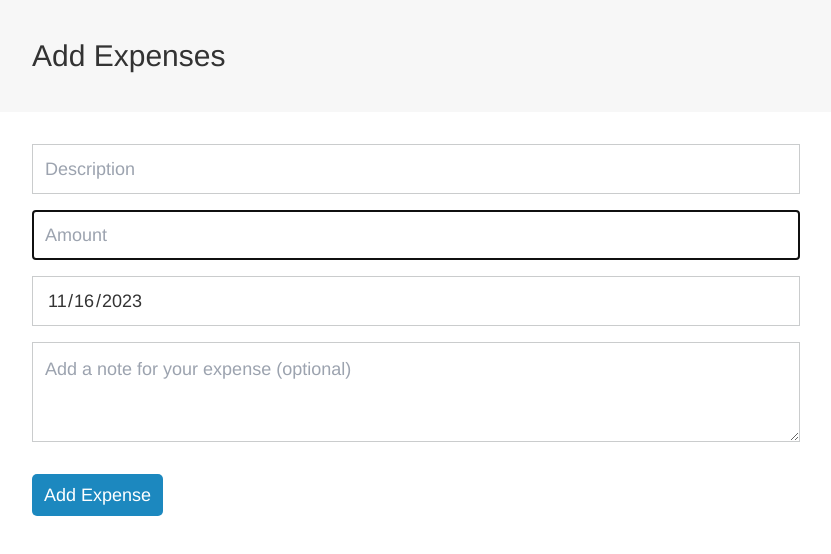
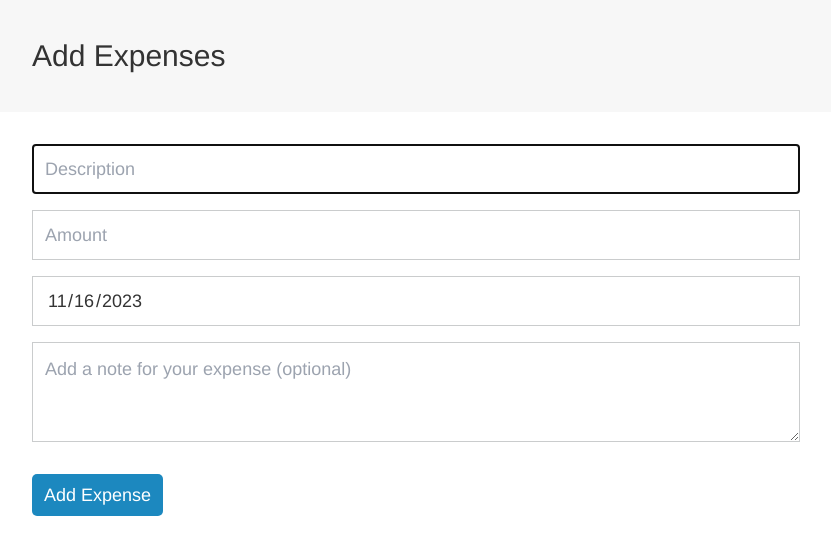
Before and after one commit to herby0sbourne/expensify_v2, a React (Vite) app: page /create in a window 1280 px wide. Shown: the top 554 px of the page, without its empty margins (224-1055 px from the left). Built offline with nearby package versions, Linux system fonts and the light colour scheme.

Commit message:
update ExpenseForm to edit expenses

```diff
--- a/src/components/expenseForm/ExpenseForm.jsx
+++ b/src/components/expenseForm/ExpenseForm.jsx
@@ -5,16 +5,14 @@ import 'react-date-picker/dist/DatePicker.css';
 import 'react-calendar/dist/Calendar.css';
 import moment from 'moment';
 
-const ExpenseForm = ({ onSubmit }) => {
+const ExpenseForm = ({ onSubmit, data }) => {
   const [error, setError] = useState('');
-  const [BtnTitle, setBtnTitle] = useState('Edit Expense' || 'Add Expense');
 
   const [expense, setExpense] = useState({
-    desc: '',
-    note: '',
-    amount: '',
-    createdAt: '' || moment(),
-    // BtnTitle: "Edit Expense" || "Add Expense",
+    desc: data?.desc || '',
+    note: data?.note || '',
+    amount: data?.amount || '',
+    createdAt: moment(data?.createdAt) || moment(),
   });
 
   const handleOnChange = (e) => {
@@ -77,7 +75,6 @@ const ExpenseForm = ({ onSubmit }) => {
         type="text"
         name="amount"
         placeholder="Amount"
-        autoFocus={true}
         onChange={onAmountChange}
         value={expense.amount}
       />
@@ -97,7 +94,7 @@ const ExpenseForm = ({ onSubmit }) => {
         value={expense.note}
       ></textarea>
       <div>
-        <button className="btt">Add Expense</button>
+        <button className="btt">{data ? 'Edit Expense' : 'Add Expense'}</button>
       </div>
     </form>
   );
```
